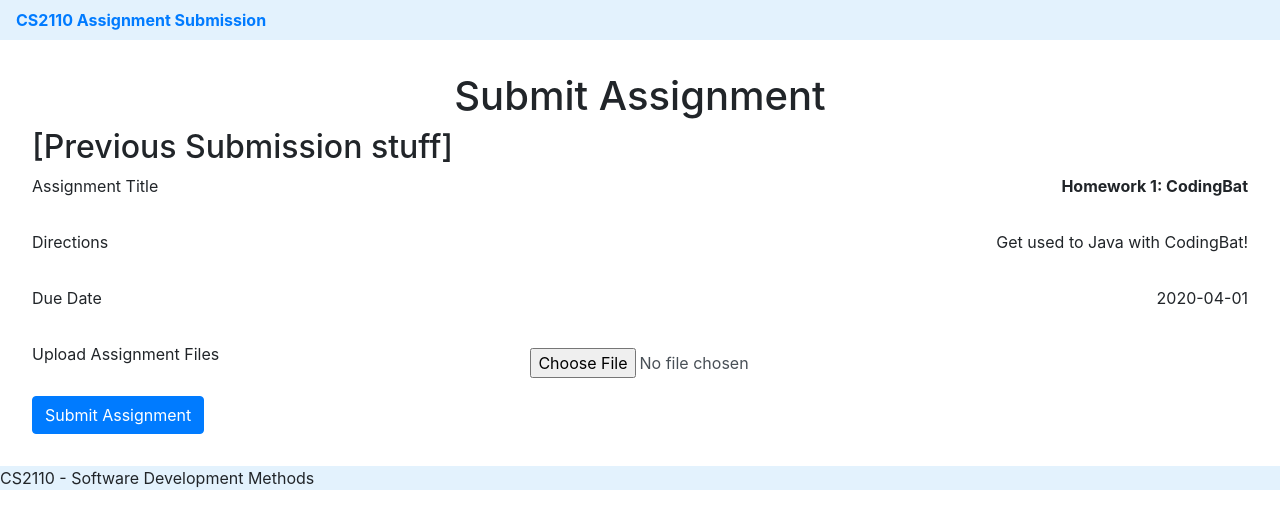
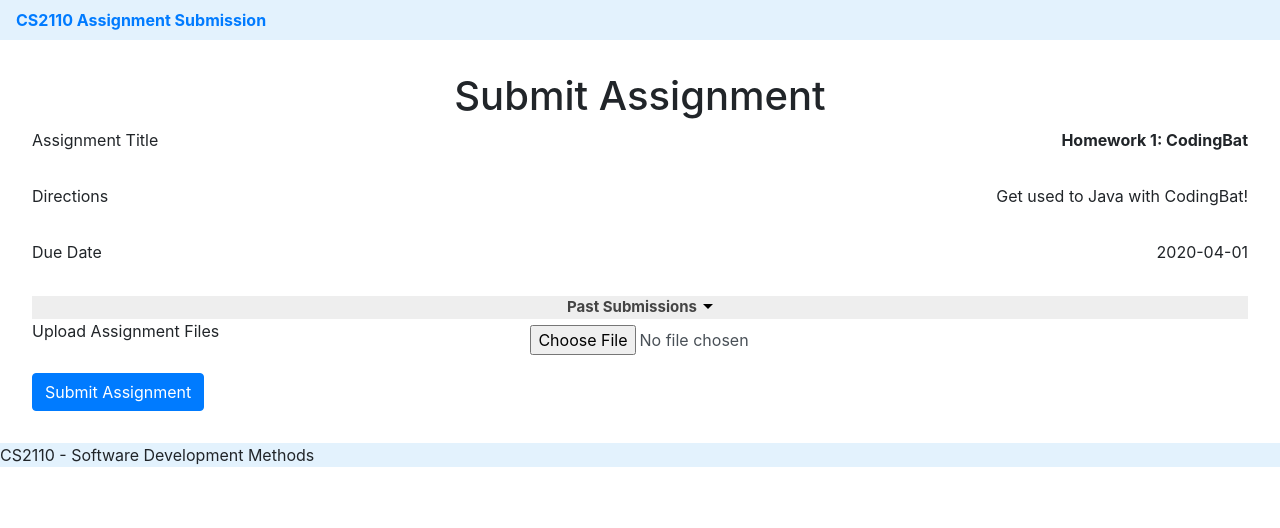
Before and after one commit to ss2sc/CS2110HWSubmission, an Angular app: page /submitAssignment/2 in a window 1280 px wide. Shown: the top 528 px of the page. Built offline with nearby package versions, Linux system fonts and the light colour scheme.

Commit message:
Added collapsible for past submissions on assignment page, all in CSScause idk SCSS and dont wanna learn on that... thing

```diff
--- a/src/app/submit-assignment/submit-assignment.component.html
+++ b/src/app/submit-assignment/submit-assignment.component.html
@@ -1,9 +1,6 @@
 <div class="CreateAssign">
     <div class="CreateAssign-title">
         <h1>Submit Assignment</h1>
-    </div>
-    <div>
-        <h2>[Previous Submission stuff]</h2>
     </div>
     <form>
         <div class="form-group CreateAssign-formGroup">
@@ -18,6 +15,13 @@
             <label for="dueDate">Due Date</label>
             <p>{{ assignment.dueDate }}</p>
         </div>
+
+        <div class="collapsible">Past Submissions<span class="down-caret"></span></div>
+        <div class="content">
+            <!-- TODO: Add previous submission stuff here-->
+            hehe nothing here
+        </div>
+
         <div class="form-group CreateAssign-formGroup">
             <label for="files">Upload Assignment Files</label>
             <input type="file" class="form-control CreateAssign-input CreateAssign-fileUpload" id="files">
--- a/src/app/submit-assignment/submit-assignment.component.scss
+++ b/src/app/submit-assignment/submit-assignment.component.scss
@@ -1 +1,50 @@
 @import "../create-assignment/create-assignment.component.scss";
+
+/* collapsible */
+.collapsible {
+    font-weight: bold;
+    background-color: #eee;
+    color: #444;
+    cursor: pointer;
+    padding: 0 5px;
+    width: 100%;
+    border: none;
+    text-align: center;
+    outline: none;
+    font-size: 15px;
+  }
+
+.collapsible:hover {
+    background-color: #ccc;
+}
+
+.active {
+    background-color: #ddd;
+}
+
+.content {
+    padding: 0 18px;
+    max-height: 0;
+    overflow: hidden;
+    background-color: #f8f8f8;
+    transition: max-height 0.2s ease-out;
+}
+
+.down-caret {
+    width: 0;
+    height: 0;
+    border-style: solid;
+    border-width: 5px 5px 0 5px;
+    border-color: #000000 transparent transparent transparent;
+    display: inline-block;
+    margin-left: 6px;
+    top: -3px;
+    position: relative;
+    transform: rotate(0deg);
+    transition: all .25s ease-in;
+  }
+
+.down-caret.active {
+    transform: rotate(180deg);
+    transition: all .25s ease-out;
+}
--- a/src/app/submit-assignment/submit-assignment.component.ts
+++ b/src/app/submit-assignment/submit-assignment.component.ts
@@ -17,5 +17,22 @@ export class SubmitAssignmentComponent implements OnInit {
     this.route.paramMap.subscribe(params => {
       this.assignment = this.globals.getAssignment(Number(params.get('id')));
     });
+
+    // Sicc collapsible stuff
+    var coll = document.getElementsByClassName("collapsible");
+
+    for (var i = 0; i < coll.length; i++) {
+        coll[i].addEventListener("click", function() {
+            this.classList.toggle("active");
+            document.getElementsByClassName("down-caret")[0].classList.toggle("active");
+
+            var content = this.nextElementSibling;
+            if (content.style.maxHeight){
+              content.style.maxHeight = null;
+            } else {
+              content.style.maxHeight = content.scrollHeight + "px";
+            }
+        });
+    }
   }
 }
```
